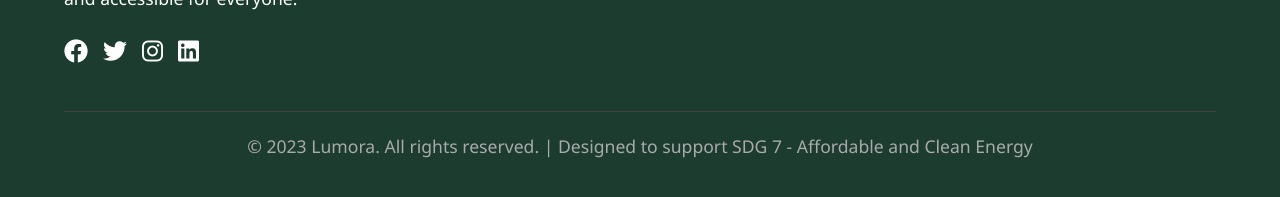
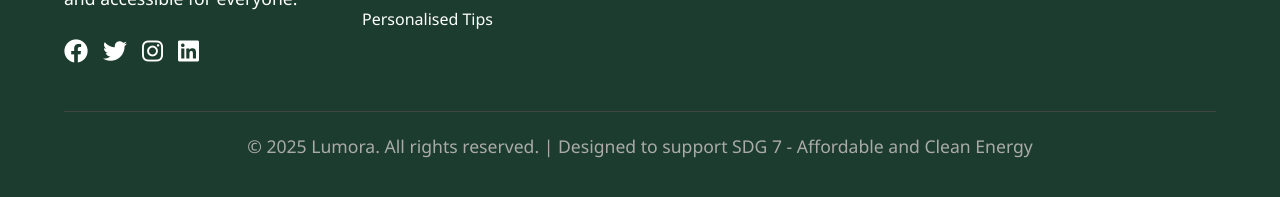
Before and after one commit to Parthik31/Lumora, a plain HTML site: page Front End/index.html in a window 1280 px wide. Shown: the part 3790-3987 px from the top of the page. Drawn offline with Linux system fonts and the light colour scheme.

Commit message:
Update index.html

```diff
--- a/Front End/index.html
+++ b/Front End/index.html
@@ -161,6 +161,7 @@
                         <li><a href="index.html">Home</a></li>
                         <li><a href="calculator.html">Savings Calculator</a></li>
                         <li><a href="subsidy.html">Subsidy Guidance</a></li>
+                        <li><a href="tips.html">Personalised Tips</a></li>
                     </ul>
                 </div>
 
@@ -183,7 +184,7 @@
             </div>
 
             <div class="copyright">
-                <p>&copy; 2023 Lumora. All rights reserved. | Designed to support SDG 7 - Affordable and Clean Energy</p>
+                <p>&copy; 2025 Lumora. All rights reserved. | Designed to support SDG 7 - Affordable and Clean Energy</p>
             </div>
         </div>
     </footer>
```
